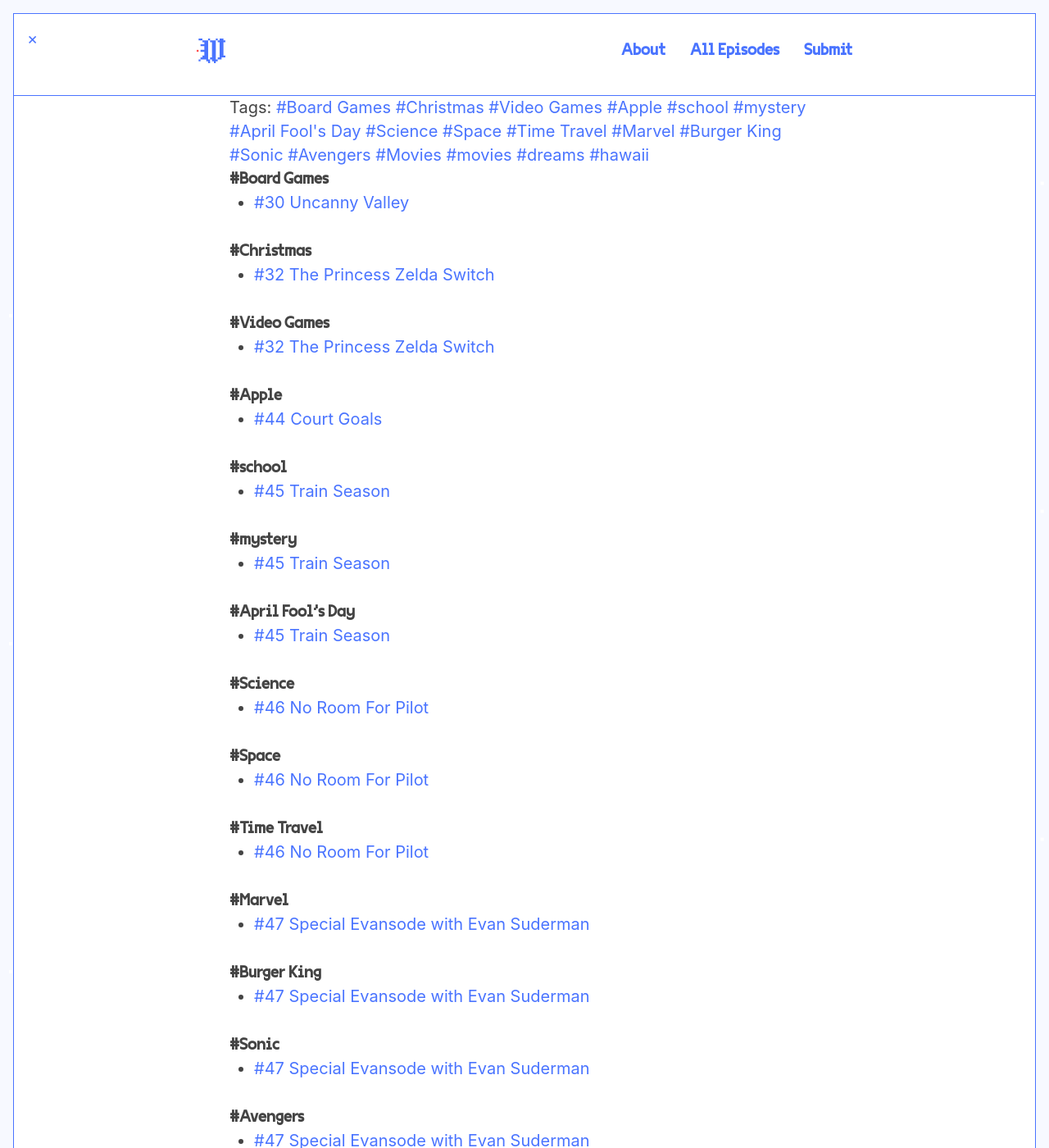
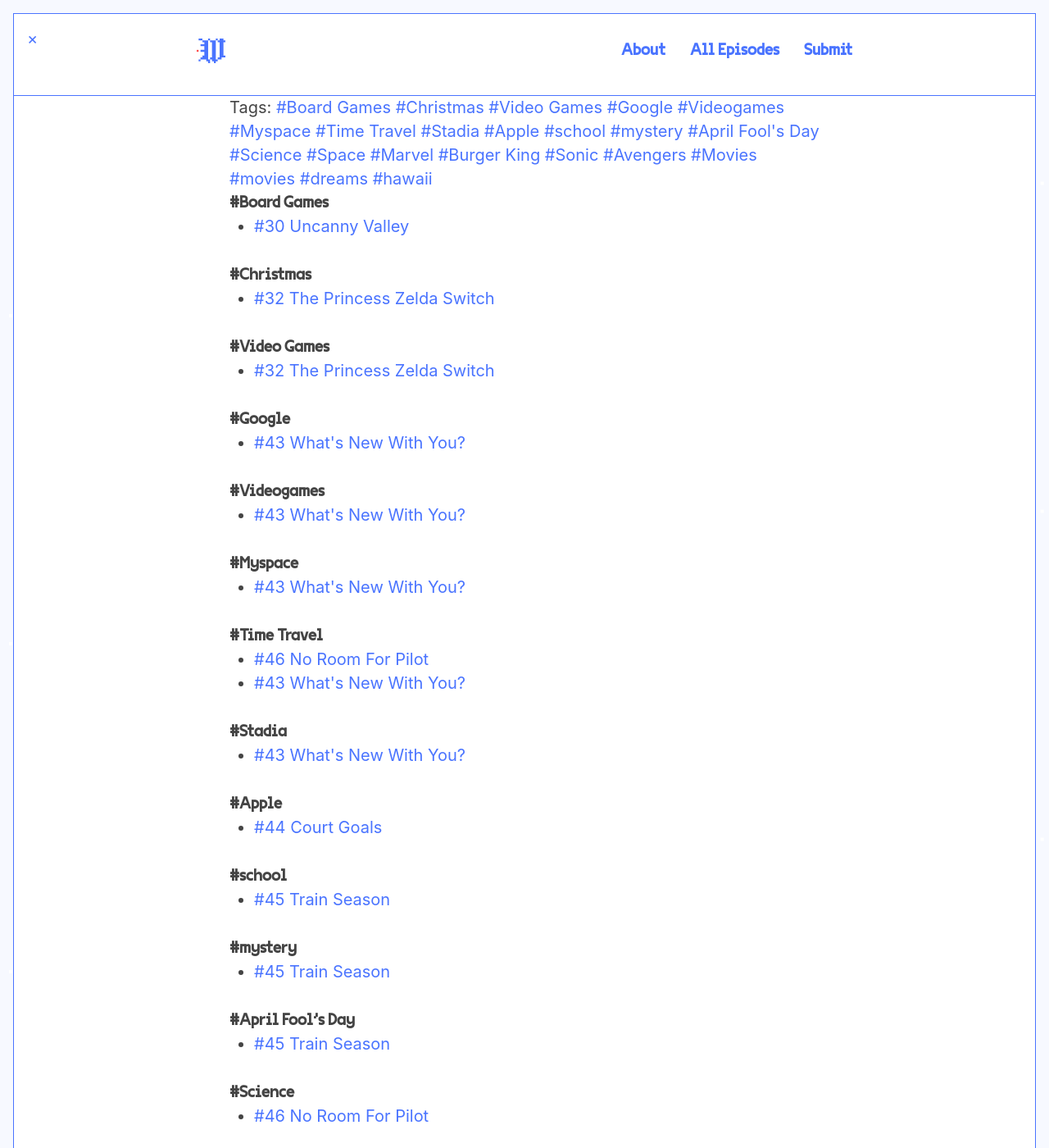
Before and after one commit to jondueck/whatevertown, a Jekyll site: the page built from tags.html, in a window 1280 px wide and 1400 px high. Shown: the whole window at 82% size. Built offline with Jekyll 4.4.1, drawn with Linux system fonts in a browser that asks for light colours; some web fonts are replaced.

Commit message:
Updated Number 43

```diff
--- a/_posts/2019-03-24-number-43.markdown
+++ b/_posts/2019-03-24-number-43.markdown
@@ -2,13 +2,19 @@
 title: "#43 What's New With You?"
 date: 2019-03-24 18:24:00 -05:00
 permalink: "/episode/43/"
+tags:
+- Google
+- Videogames
+- Myspace
+- Time Travel
+- Stadia
 author: Whatevertown
+season: 2
+episode_type: full
+episode: 43
 file: https://s3.ca-central-1.amazonaws.com/lodgment-remark-slipshod/e43.mp3
 file_itunes: https://s3.ca-central-1.amazonaws.com/lodgment-remark-slipshod/e43.m4a
 stitcher: 59658793
-soundcloud:
-googleplay:
-itunes:
 artwork: "/dist/artwork/artwork_default.jpg"
 summary: The guys talk about Myspace losing 12 years of music, Google's new video
   game streaming platform, and go through some What Would You Do If's.
```
Also changed, not shown: other parts of _posts/2019-03-24-number-43.markdown (+0 -3 lines).
